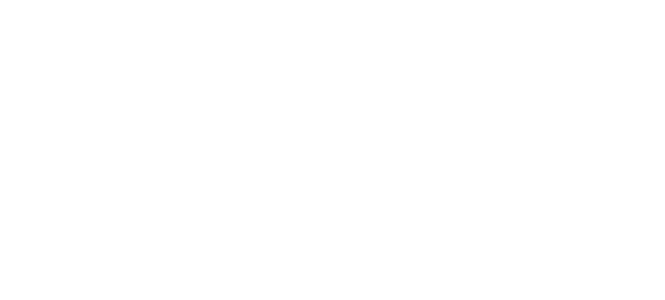
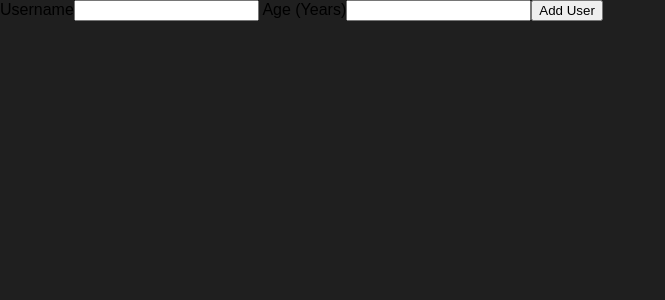
Before and after one commit to JoyUmoekpo/Unit-1-Practice-Project-User-Input, a React (Create React App) app: page / in a window 1280 px wide. Shown: the top 300 px of the page, without its empty margins (0-665 px from the left). Built offline with nearby package versions, Linux system fonts and the light colour scheme.

Commit message:
Added User component and styling

```diff
--- a/src/App.js
+++ b/src/App.js
@@ -1,10 +1,11 @@
 import React from 'react';
 
+import AddUser from './components/Users/AddUser';
 
 function App() {
   return (
     <div>
-
+      <AddUser />
     </div>
   );
 }
--- /dev/null
+++ b/src/components/Users/AddUser.js
@@ -0,0 +1,18 @@
+import React from "react";
+
+function AddUser(props) {
+  const addUserHandler = (event) => {
+    event.preventDefault();
+  }
+
+	return (
+		<form onSubmit={addUserHandler}>
+			<label htmlFor="username">Username</label>
+			<input id="username" type="text" />			<label htmlFor="username">Age (Years)</label>
+			<input id="username" type="number" />
+      <button type="submit">Add User</button>
+		</form>
+	);
+}
+
+export default AddUser;
--- a/src/index.css
+++ b/src/index.css
@@ -4,6 +4,7 @@
 
 html {
   font-family: sans-serif;
+  background: #1f1f1f;
 }
 
 body {
```
